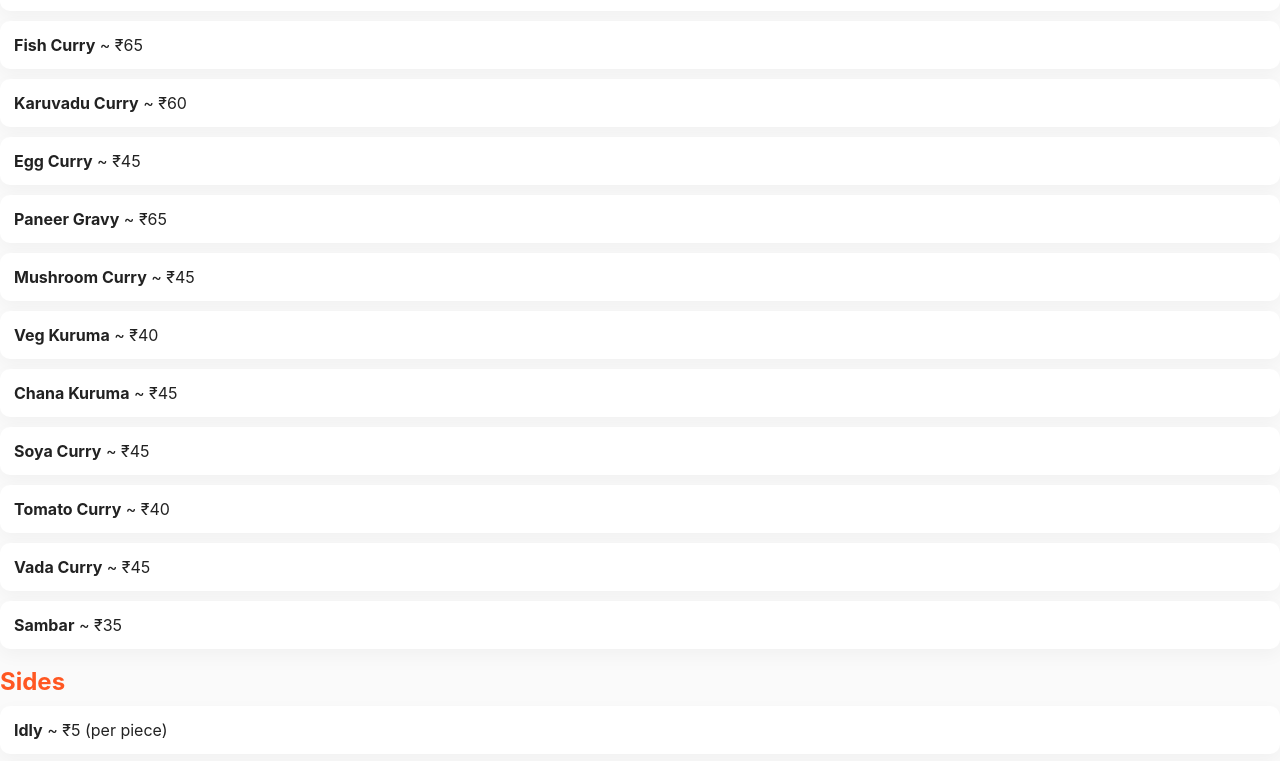
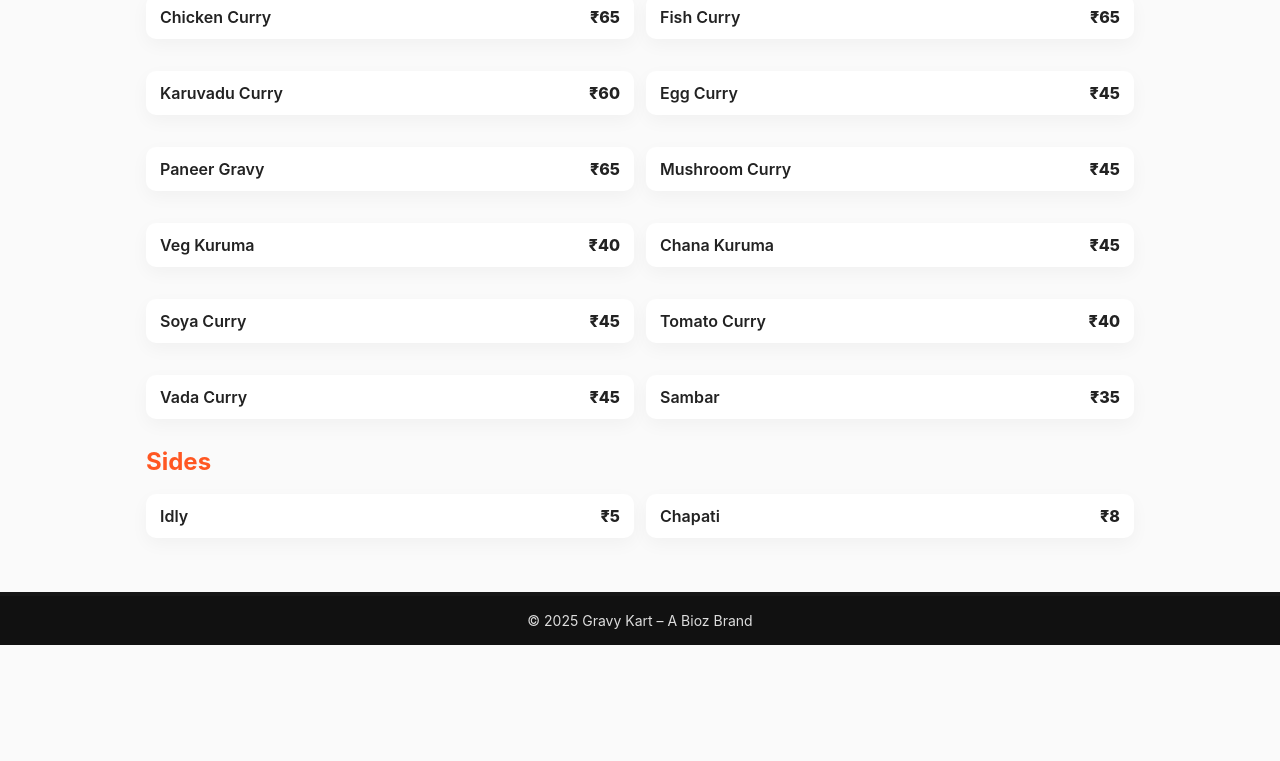
Before and after one commit to bioz1729/BiOz, a plain HTML site: page food.html in a window 1280 px wide. Shown: the part 251-1012 px from the top of the page. After the commit the page ends 896 px from the top, so only its background shows below. Drawn offline with Linux system fonts and the light colour scheme.

Commit message:
Updated food menu layout with menu-grid and flex pricing

```diff
--- a/food.html
+++ b/food.html
@@ -5,36 +5,43 @@
 </head>
 <body>
 
-  <!-- 🔽 Logo Section -->
+  <!-- Logo -->
   <header>
-    <img src="images/kart_logo.png" alt="Gravy Kart Logo" style="height:60px;">
+    <img src="images/kart_logo.png" alt="Gravy Kart Logo">
   </header>
-  <!-- 🔼 -->
 
+  <!-- Navigation -->
   <nav>
     <a href="index.html">Home</a>
     <a href="food.html">Food</a>
     <a href="electronics.html">Electronics</a>
   </nav>
 
-  <h1>🍛 Gravy Kart – Menu</h1>
+  <div class="container">
+    <h1>🍛 Gravy Kart – Menu</h1>
 
-  <div class="card"><b>Chicken Curry</b> ~ ₹65</div>
-  <div class="card"><b>Fish Curry</b> ~ ₹65</div>
-  <div class="card"><b>Karuvadu Curry</b> ~ ₹60</div>
-  <div class="card"><b>Egg Curry</b> ~ ₹45</div>
-  <div class="card"><b>Paneer Gravy</b> ~ ₹65</div>
-  <div class="card"><b>Mushroom Curry</b> ~ ₹45</div>
-  <div class="card"><b>Veg Kuruma</b> ~ ₹40</div>
-  <div class="card"><b>Chana Kuruma</b> ~ ₹45</div>
-  <div class="card"><b>Soya Curry</b> ~ ₹45</div>
-  <div class="card"><b>Tomato Curry</b> ~ ₹40</div>
-  <div class="card"><b>Vada Curry</b> ~ ₹45</div>
-  <div class="card"><b>Sambar</b> ~ ₹35</div>
+    <!-- Menu grid -->
+    <div class="menu-grid">
+      <div class="card"><span class="menu-item">Chicken Curry</span> <span class="menu-price">₹65</span></div>
+      <div class="card"><span class="menu-item">Fish Curry</span> <span class="menu-price">₹65</span></div>
+      <div class="card"><span class="menu-item">Karuvadu Curry</span> <span class="menu-price">₹60</span></div>
+      <div class="card"><span class="menu-item">Egg Curry</span> <span class="menu-price">₹45</span></div>
+      <div class="card"><span class="menu-item">Paneer Gravy</span> <span class="menu-price">₹65</span></div>
+      <div class="card"><span class="menu-item">Mushroom Curry</span> <span class="menu-price">₹45</span></div>
+      <div class="card"><span class="menu-item">Veg Kuruma</span> <span class="menu-price">₹40</span></div>
+      <div class="card"><span class="menu-item">Chana Kuruma</span> <span class="menu-price">₹45</span></div>
+      <div class="card"><span class="menu-item">Soya Curry</span> <span class="menu-price">₹45</span></div>
+      <div class="card"><span class="menu-item">Tomato Curry</span> <span class="menu-price">₹40</span></div>
+      <div class="card"><span class="menu-item">Vada Curry</span> <span class="menu-price">₹45</span></div>
+      <div class="card"><span class="menu-item">Sambar</span> <span class="menu-price">₹35</span></div>
+    </div>
 
-  <h2>Sides</h2>
-  <div class="card"><b>Idly</b> ~ ₹5 (per piece)</div>
-  <div class="card"><b>Chapati</b> ~ ₹8 (per piece)</div>
+    <h2>Sides</h2>
+    <div class="menu-grid">
+      <div class="card"><span class="menu-item">Idly</span> <span class="menu-price">₹5</span></div>
+      <div class="card"><span class="menu-item">Chapati</span> <span class="menu-price">₹8</span></div>
+    </div>
+  </div>
 
   <footer>© 2025 Gravy Kart – A Bioz Brand</footer>
 </body>
```
